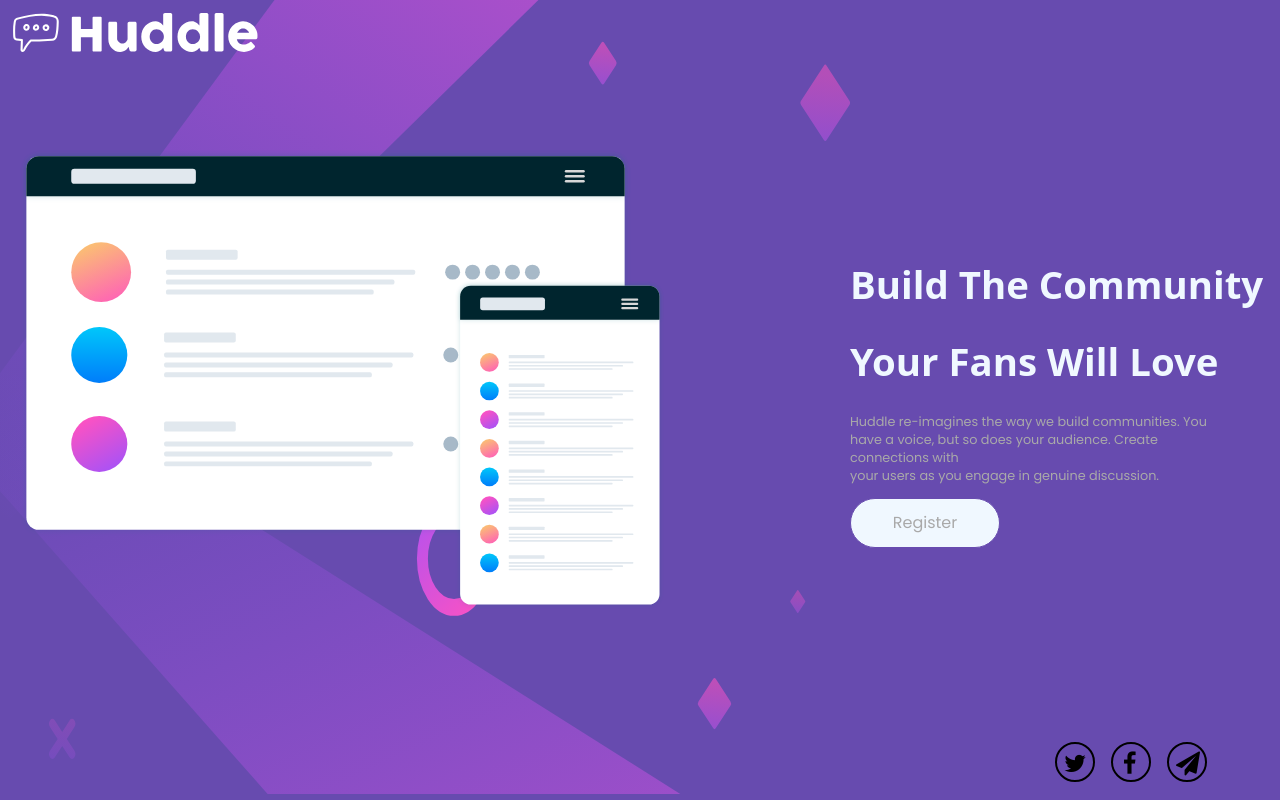
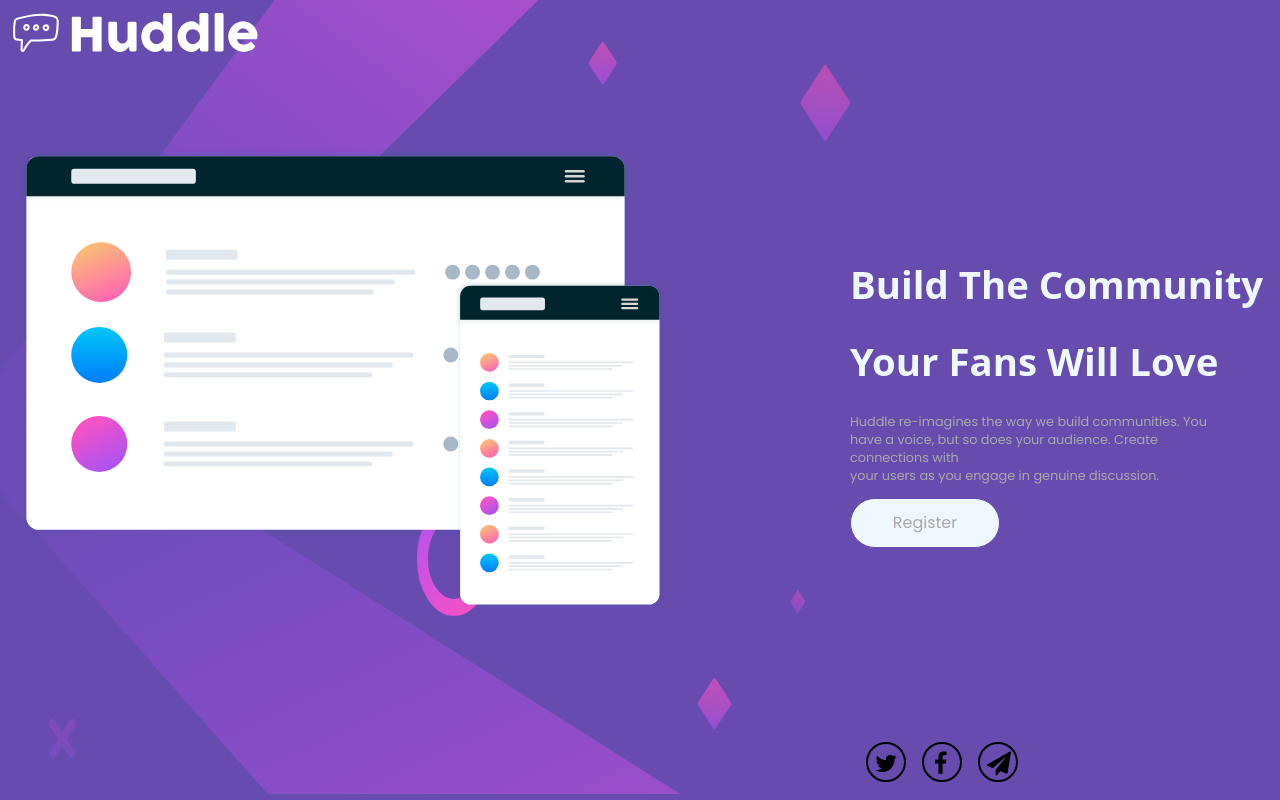
Before and after one commit to iliamal10/huddle-landing-page, a plain HTML site: page index.html in a window 1280 px wide. Drawn offline with Linux system fonts and the light colour scheme.

Commit message:
Update style.css

```diff
--- a/style.css
+++ b/style.css
@@ -117,7 +117,6 @@ button:hover {
 .icon-flex {
   display: flex;
   margin-top: 194px;
-  margin-left: 189px;
 }
 
 .fa {
```
